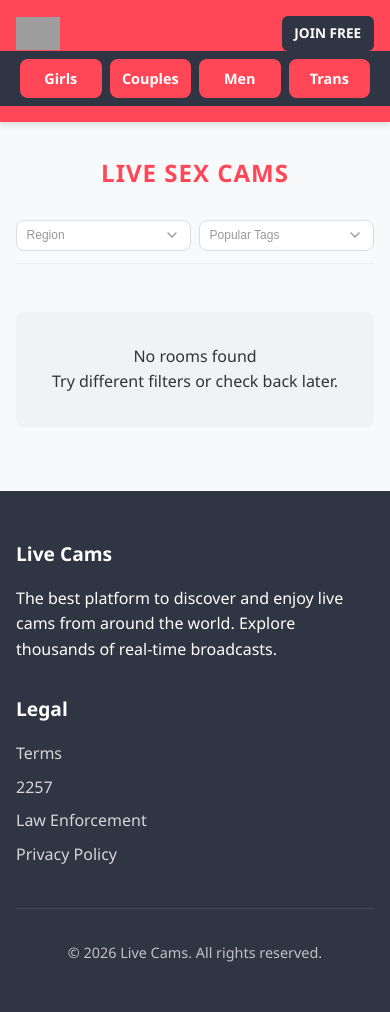
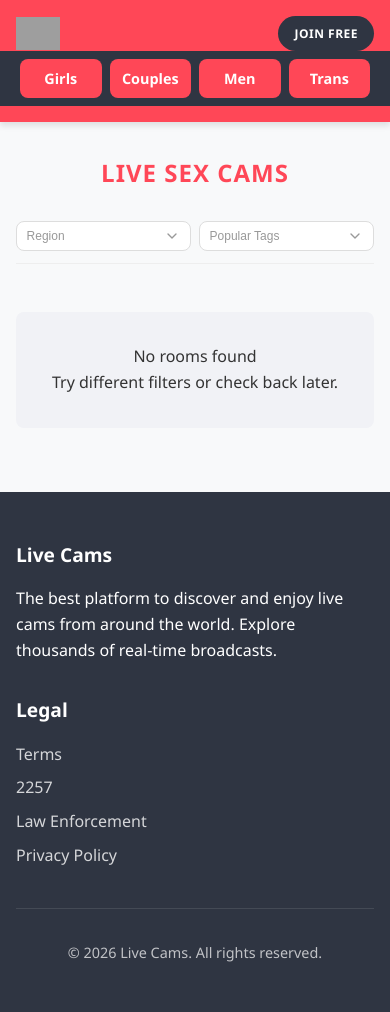
Before and after one commit to pencocaste/cambaddies-net, a PHP site: page / in a window 390 px wide. Run offline with PHP 8.4, Linux system fonts and the light colour scheme; data that the repository does not hold is empty; grey boxes are pictures that could not be loaded.

Commit message:
Fix register buttons - proper styling and visibility
- Use maximum CSS specificity: header nav a.register-btn.class
- Add !important to all critical styles
- Desktop button: visible only on desktop (>768px)
- Mobile button: visible only on mobile (<=768px)
- Pill-shaped buttons with border-radius: 25px
- Background #2F3542, white bold text

```diff
--- a/assets/styles.css
+++ b/assets/styles.css
@@ -77,32 +77,36 @@ nav {
 }
 
 /* Register Buttons */
-nav a.register-btn {
+header nav a.register-btn.desktop-register,
+header nav a.register-btn.mobile-register {
     background-color: #2F3542 !important;
-    color: white !important;
-    font-weight: bold;
+    color: #ffffff !important;
+    font-weight: 700 !important;
     text-decoration: none !important;
-    padding: 0.5rem 1rem;
-    border-radius: 6px;
+    padding: 10px 20px !important;
+    border-radius: 25px !important;
     transition: var(--transition);
     white-space: nowrap;
-    display: inline-block;
+    font-size: 14px;
+    letter-spacing: 0.5px;
 }
 
-nav a.register-btn:hover {
+header nav a.register-btn.desktop-register:hover,
+header nav a.register-btn.mobile-register:hover {
     background-color: #3d4452 !important;
-    color: white !important;
+    color: #ffffff !important;
     text-decoration: none !important;
-    transform: scale(1.02);
+    transform: scale(1.05);
 }
 
-nav a.desktop-register {
-    display: inline-block;
+/* Desktop: show desktop button, hide mobile button */
+header nav a.register-btn.desktop-register {
+    display: inline-block !important;
     margin-left: 1.5rem;
 }
 
-nav a.mobile-register {
-    display: none;
+header nav a.register-btn.mobile-register {
+    display: none !important;
 }
 
 /* Mobile Gender Buttons */
@@ -624,14 +628,15 @@ h2.footer-title {
         display: none;
     }
 
-    nav a.desktop-register {
+    /* Mobile: hide desktop button, show mobile button */
+    header nav a.register-btn.desktop-register {
         display: none !important;
     }
 
-    nav a.mobile-register {
+    header nav a.register-btn.mobile-register {
         display: inline-block !important;
-        padding: 0.4rem 0.8rem;
-        font-size: 0.85rem;
+        padding: 8px 16px !important;
+        font-size: 12px !important;
     }
 
     .page-header h1 {
```
